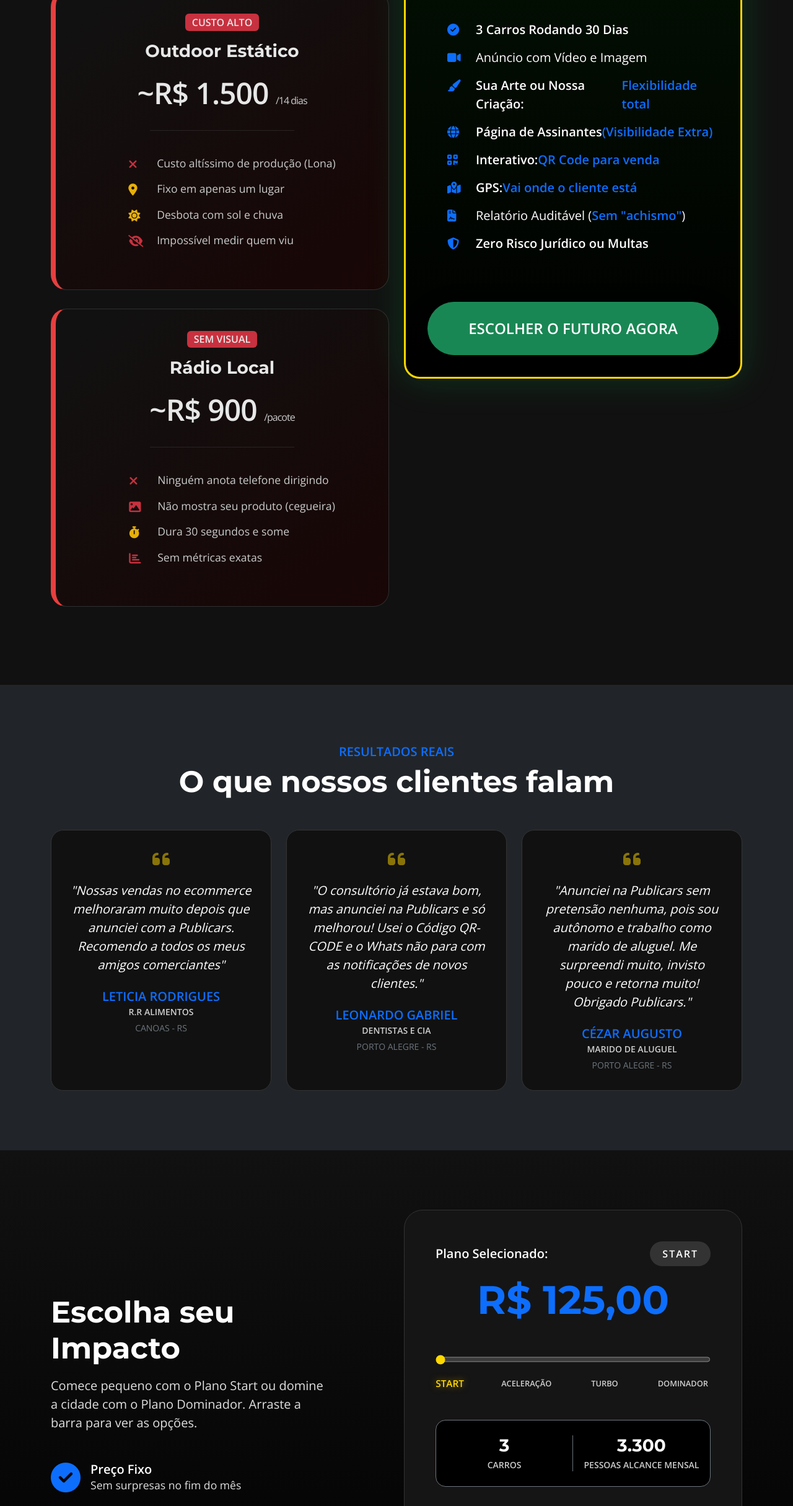
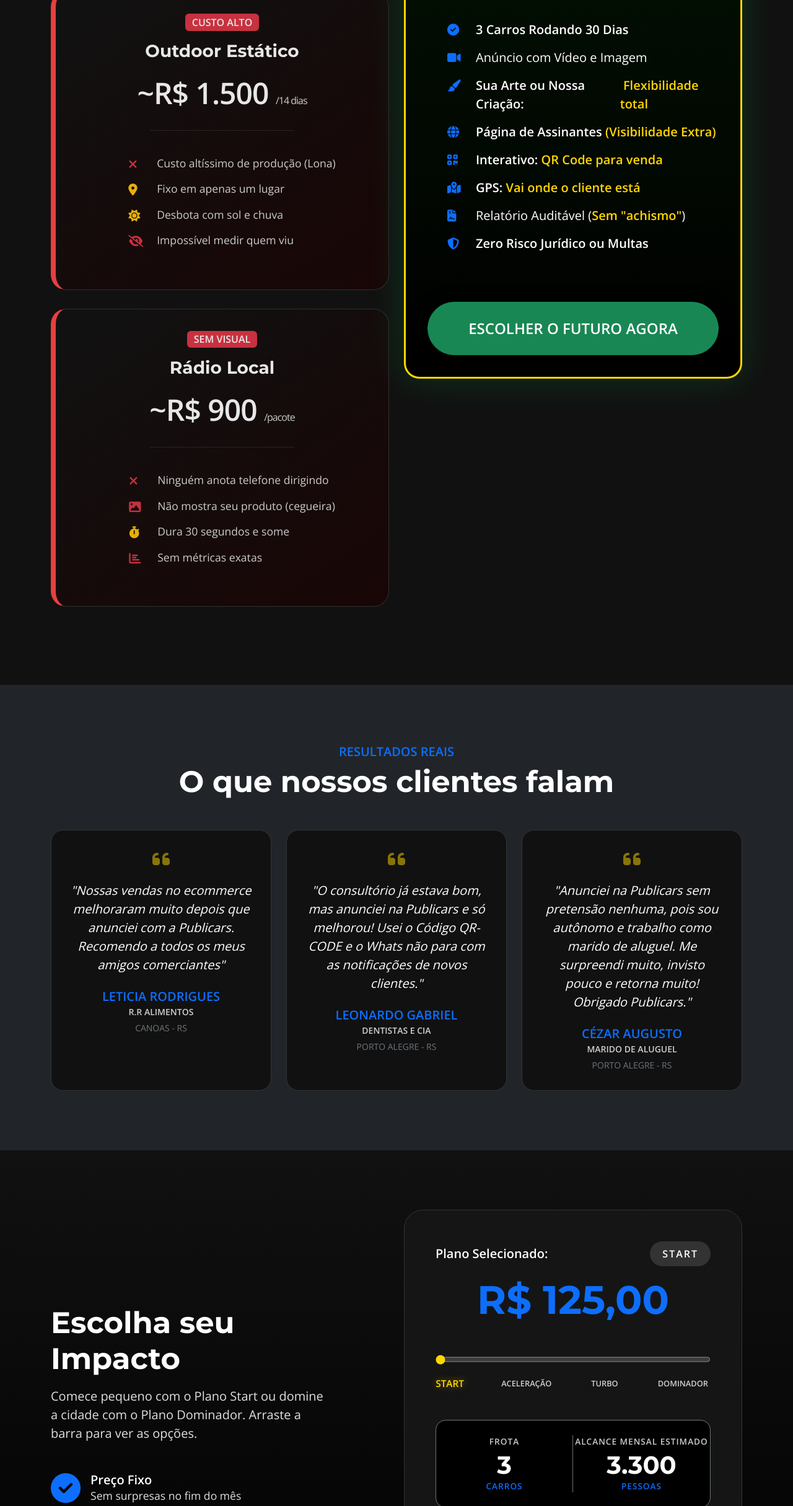
Before and after one commit to publicars/Publicars-site, a plain HTML site: page index.html in a window 1280 px wide. Shown: the part 4530-6960 px from the top of the page at 62% size. Drawn offline with nearby package versions, Linux system fonts and the light colour scheme.

Commit message:
Site institucional v2

```diff
--- a/index.html
+++ b/index.html
@@ -34,6 +34,9 @@
 
         .text-readable { color: var(--text-light) !important; font-size: 1.1rem; }
         .text-white-50 { color: rgba(255,255,255,0.8) !important; }
+
+        /* FORÇA A COR AMARELA NOS DESTAQUES */
+        .highlight-yellow { color: #FFD700 !important; font-weight: bold; }
 
         /* NAVBAR */
         .navbar {
@@ -134,10 +137,10 @@
         .list-check li { margin-bottom: 15px; font-size: 1.1rem; list-style: none; display: flex; align-items: flex-start; color: var(--text-light); }
         .list-check li i { margin-top: 5px; min-width: 30px; font-size: 1.2rem; }
 
-        /* DEPOIMENTOS CARDS - AGORA CENTRALIZADOS */
+        /* DEPOIMENTOS CARDS - CENTRALIZADOS */
         .testimonial-card {
             background: #111; border: 1px solid #333; border-radius: 20px; padding: 30px; height: 100%; transition: 0.3s;
-            text-align: center; /* CENTRALIZAÇÃO */
+            text-align: center;
         }
         .testimonial-card:hover { border-color: var(--primary); transform: translateY(-5px); }
         .quote-icon { color: var(--primary); font-size: 2rem; margin-bottom: 20px; opacity: 0.5; }
@@ -147,7 +150,6 @@
         input[type=range] { accent-color: var(--primary); width: 100%; cursor: pointer; height: 10px; }
         .plan-badge { background: #333; color: #fff; padding: 8px 20px; border-radius: 20px; font-size: 1rem; text-transform: uppercase; letter-spacing: 2px; font-weight: bold; }
 
-        /* Labels do Slider */
         .slider-labels span {
             transition: all 0.3s ease;
             cursor: pointer;
@@ -159,6 +161,10 @@
             text-shadow: 0 0 10px rgba(255, 215, 0, 0.5);
         }
 
+        /* TEXTO DO SIMULADOR (NUMEROS E TITULOS) */
+        .simulador-data h3 { font-size: 2.5rem; line-height: 1; margin-bottom: 5px; }
+        .simulador-data small { font-size: 0.85rem; letter-spacing: 1px; display: block; }
+
         footer { background: #000; padding: 60px 0; border-top: 1px solid #222; }
 
         @media (max-width: 991px) {
@@ -168,6 +174,10 @@
             .order-mobile { order: -1; margin-bottom: 40px; }
             .card-compare.good { position: relative; top: 0; margin-top: 30px; }
             .slider-labels span { font-size: 0.7rem; letter-spacing: 0; }
+
+            /* Ajuste Mobile Simulador */
+            .simulador-data h3 { font-size: 2rem; }
+            .simulador-data small { font-size: 0.7rem; }
         }
     </style>
 </head>
@@ -380,11 +390,13 @@
                         <ul class="list-check mx-auto">
                             <li class="text-white fs-5"><i class="fas fa-check-circle text-primary me-3"></i> <strong>3 Carros Rodando 30 Dias</strong></li>
                             <li class="text-white fs-5"><i class="fas fa-video text-primary me-3"></i> Anúncio com Vídeo e Imagem</li>
-                            <li class="text-white fs-5"><i class="fas fa-paint-brush text-primary me-3"></i> <strong>Sua Arte ou Nossa Criação:</strong> <span class="text-primary fw-bold">Flexibilidade total</span></li>
-                            <li class="text-white fs-5"><i class="fas fa-globe text-primary me-3"></i> <strong>Página de Assinantes</strong> <span class="text-primary fw-bold">(Visibilidade Extra)</span></li>
-                            <li class="text-white fs-5"><i class="fas fa-qrcode text-primary me-3"></i> <strong>Interativo:</strong> <span class="text-primary fw-bold">QR Code para venda</span></li>
-                            <li class="text-white fs-5"><i class="fas fa-map-marked-alt text-primary me-3"></i> <strong>GPS:</strong> <span class="text-primary fw-bold">Vai onde o cliente está</span></li>
-                            <li class="text-white fs-5"><i class="fas fa-file-contract text-primary me-3"></i> Relatório Auditável (<span class="text-primary fw-bold">Sem "achismo"</span>)</li>
+
+                            <li class="text-white fs-5"><i class="fas fa-paint-brush text-primary me-3"></i> <strong>Sua Arte ou Nossa Criação:</strong> <span class="highlight-yellow">&nbsp;Flexibilidade total</span></li>
+                            <li class="text-white fs-5"><i class="fas fa-globe text-primary me-3"></i> <strong>Página de Assinantes</strong> <span class="highlight-yellow">&nbsp;(Visibilidade Extra)</span></li>
+                            <li class="text-white fs-5"><i class="fas fa-qrcode text-primary me-3"></i> <strong>Interativo:</strong> <span class="highlight-yellow">&nbsp;QR Code para venda</span></li>
+                            <li class="text-white fs-5"><i class="fas fa-map-marked-alt text-primary me-3"></i> <strong>GPS:</strong> <span class="highlight-yellow">&nbsp;Vai onde o cliente está</span></li>
+                            <li class="text-white fs-5"><i class="fas fa-file-contract text-primary me-3"></i> Relatório Auditável (<span class="highlight-yellow">Sem "achismo"</span>)</li>
+
                             <li class="text-white fs-5"><i class="fas fa-shield-alt text-primary me-3"></i> <strong>Zero Risco Jurídico ou Multas</strong></li>
                         </ul>
 
@@ -485,13 +497,15 @@
                         </div>
 
                         <div class="row mt-5 text-center bg-black rounded-4 py-4 mx-0 border border-secondary g-0">
-                            <div class="col-6 border-end border-secondary d-flex flex-column justify-content-center">
+                            <div class="col-6 border-end border-secondary simulador-data">
+                                <small class="text-white-50 fw-bold text-uppercase mb-2">Frota</small>
                                 <h3 class="text-white fw-bold m-0" id="carrosDisplay">3</h3>
-                                <small class="text-white-50 fw-bold text-uppercase mt-1">Carros</small>
+                                <small class="text-primary fw-bold mt-1">CARROS</small>
                             </div>
-                            <div class="col-6 d-flex flex-column justify-content-center">
+                            <div class="col-6 simulador-data">
+                                <small class="text-white-50 fw-bold text-uppercase mb-2">Alcance Mensal Estimado</small>
                                 <h3 class="text-white fw-bold m-0" id="viewsDisplay">3.300</h3>
-                                <small class="text-white-50 fw-bold text-uppercase mt-1">Pessoas Alcance Mensal</small>
+                                <small class="text-primary fw-bold mt-1">PESSOAS</small>
                             </div>
                         </div>
 
@@ -549,21 +563,18 @@
             const nivel = slider.value;
             const plano = planos[nivel];
 
-            // Atualiza Textos
             nomeDisplay.innerText = plano.nome;
             valorDisplay.innerText = plano.valor.toLocaleString('pt-BR', { style: 'currency', currency: 'BRL' });
 
-            // AGORA APENAS O NÚMERO
+            // ATUALIZA SÓ O NÚMERO
             carrosDisplay.innerText = plano.carros;
             viewsDisplay.innerText = plano.views;
 
             ecoDisplay.innerText = plano.msg;
 
-            // Link do Zap
             const msg = `Olá! Vi o plano ${plano.nome} no site: ${plano.carros} carros por R$ ${plano.valor}. Quero fechar!`;
             btnZap.href = `https://wa.me/5551993001678?text=${encodeURIComponent(msg)}`;
 
-            // Lógica de Highlight dos Labels
             for(let i=1; i<=4; i++) {
                 const label = document.getElementById('label' + i);
                 if(i == nivel) {
```
